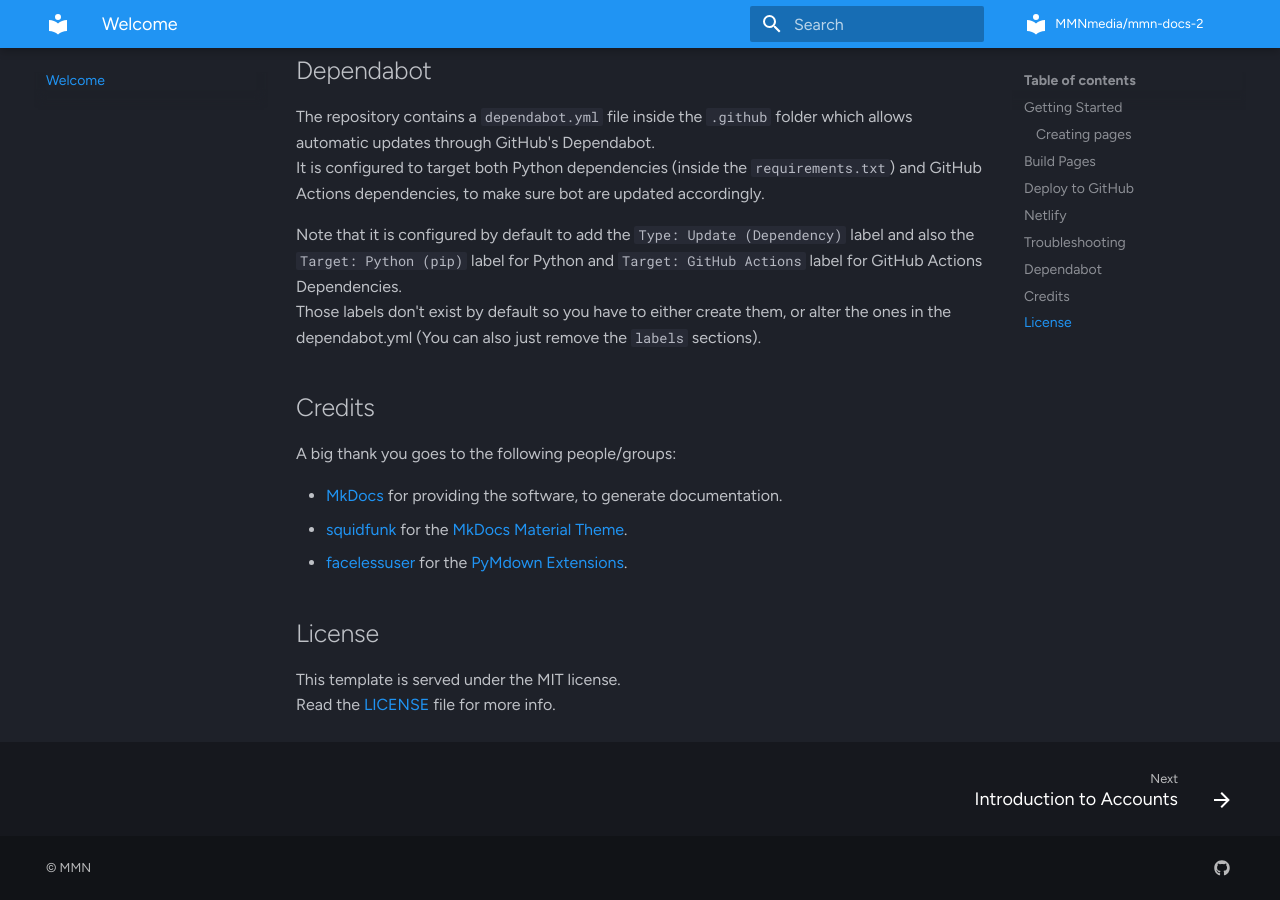
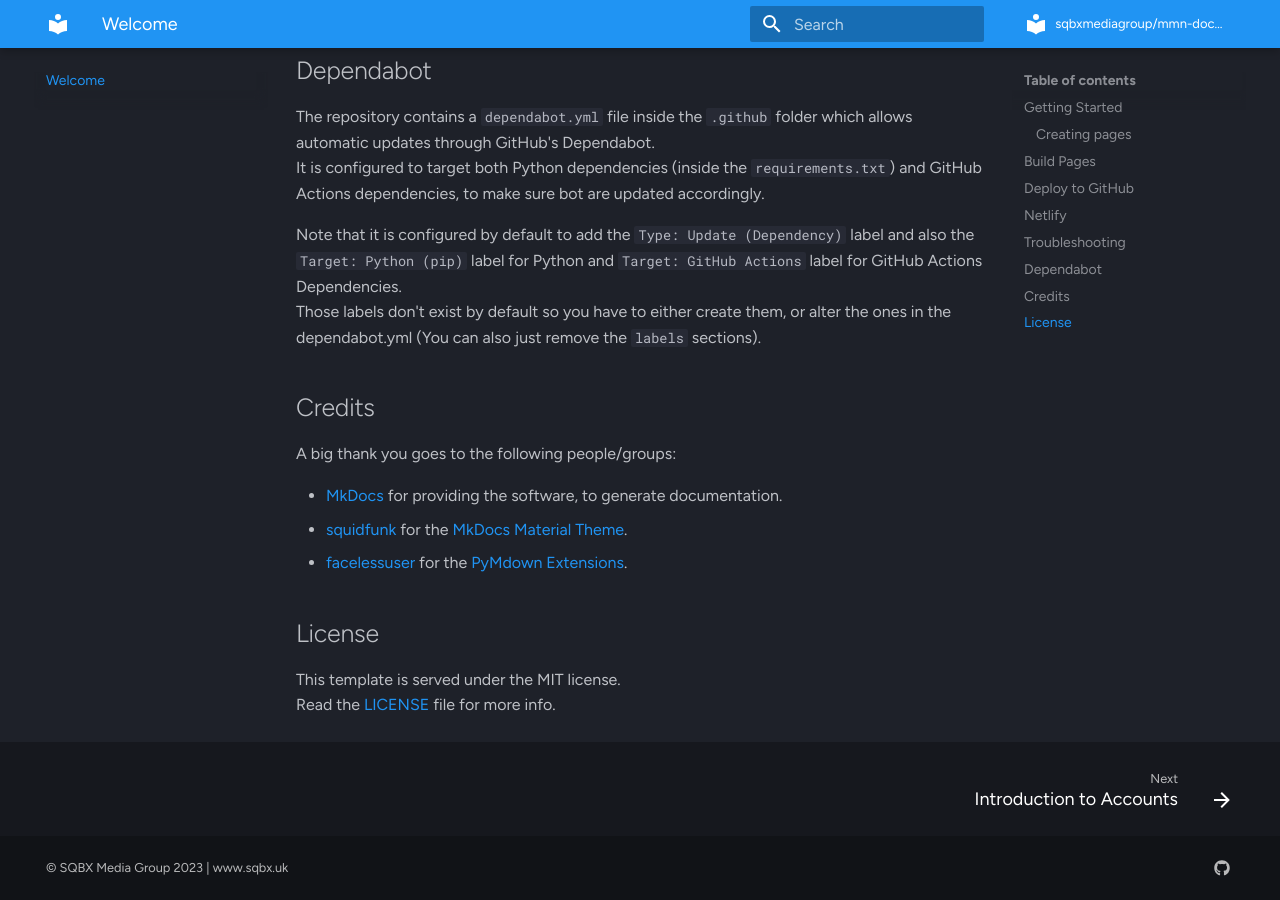
Before and after one commit to sqbxmediagroup/mmn-docs-2, an MkDocs documentation site: the page built from docs/index.md, in a window 1280 px wide and 900 px high, scrolled down 2192 px. Built offline with MkDocs 1.6.1 and Material for MkDocs 9.7.7, drawn with Linux system fonts in a browser that asks for light colours; comment, search, counter and statistics services are not loaded.

Commit message:
Update mkdocs.yml
Updating repo path.

```diff
--- a/mkdocs.yml
+++ b/mkdocs.yml
@@ -27,9 +27,9 @@
 # | - https://www.mkdocs.org/user-guide/configuration/#site_url                                            |
 # |                                                                                                        |
 # +--------------------------------------------------------------------------------------------------------+
-site_name: Documentation and Support | MMN
-site_description: 'Access support documentation for MMN’s tools, websites and services.'
-site_author: 'MMN'
+site_name: SQBX Docs
+site_description: 'Access support documentation for SQBX’s tools, websites and services, including My37HRD.'
+site_author: 'SQBX / 37HRD'
 site_url: 'https://docs.37hrd.uk'
 
 # +--------------------------------------------------------------------------------------------------------+
@@ -45,7 +45,7 @@
 # |                                                                                                        |
 # +--------------------------------------------------------------------------------------------------------+
 copyright: |
-  &copy; MMN
+  &copy; SQBX Media Group 2023  &#124;  <a href="www.sqbx.uk" target="_blank">www.sqbx.uk</a>
 
 # +--------------------------------------------------------------------------------------------------------+
 # |                                                                                                        |
@@ -75,8 +75,8 @@
 # | - https://www.mkdocs.org/user-guide/configuration/#edit_uri                                            |
 # |                                                                                                        |
 # +--------------------------------------------------------------------------------------------------------+
-repo_name: MMNmedia/mmn-docs-2
-repo_url: https://github.com/MMNmedia/mmn-docs-2
+repo_name: sqbxmediagroup/mmn-docs-2
+repo_url: https://github.com/sqbxmediagroup/mmn-docs-2
 #edit_uri: tree/master/docs # Uncomment to define a different URI/URL for the "edit" option
 
 # +--------------------------------------------------------------------------------------------------------+
@@ -437,7 +437,7 @@
   # +------------------------------------------------------------------------------------------------------+
   social:
     - icon: 'fontawesome/brands/github'
-      link: 'https://github.com/MMNmedia/mmn-docs-2'
+      link: 'https://github.com/sqbxmediagroup/mmn-docs-2'
 
   # +------------------------------------------------------------------------------------------------------+
   # |                                                                                                      |
```
